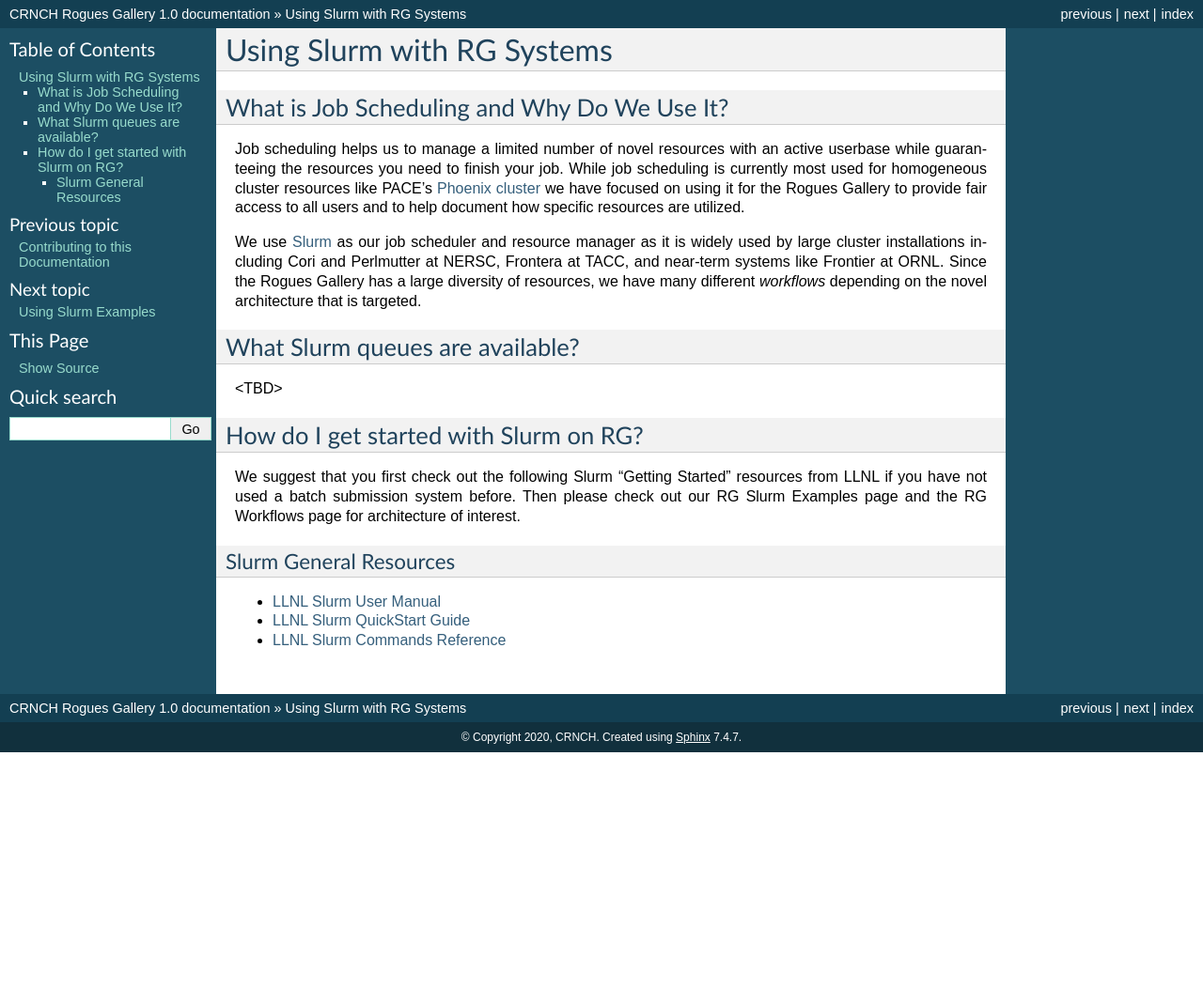
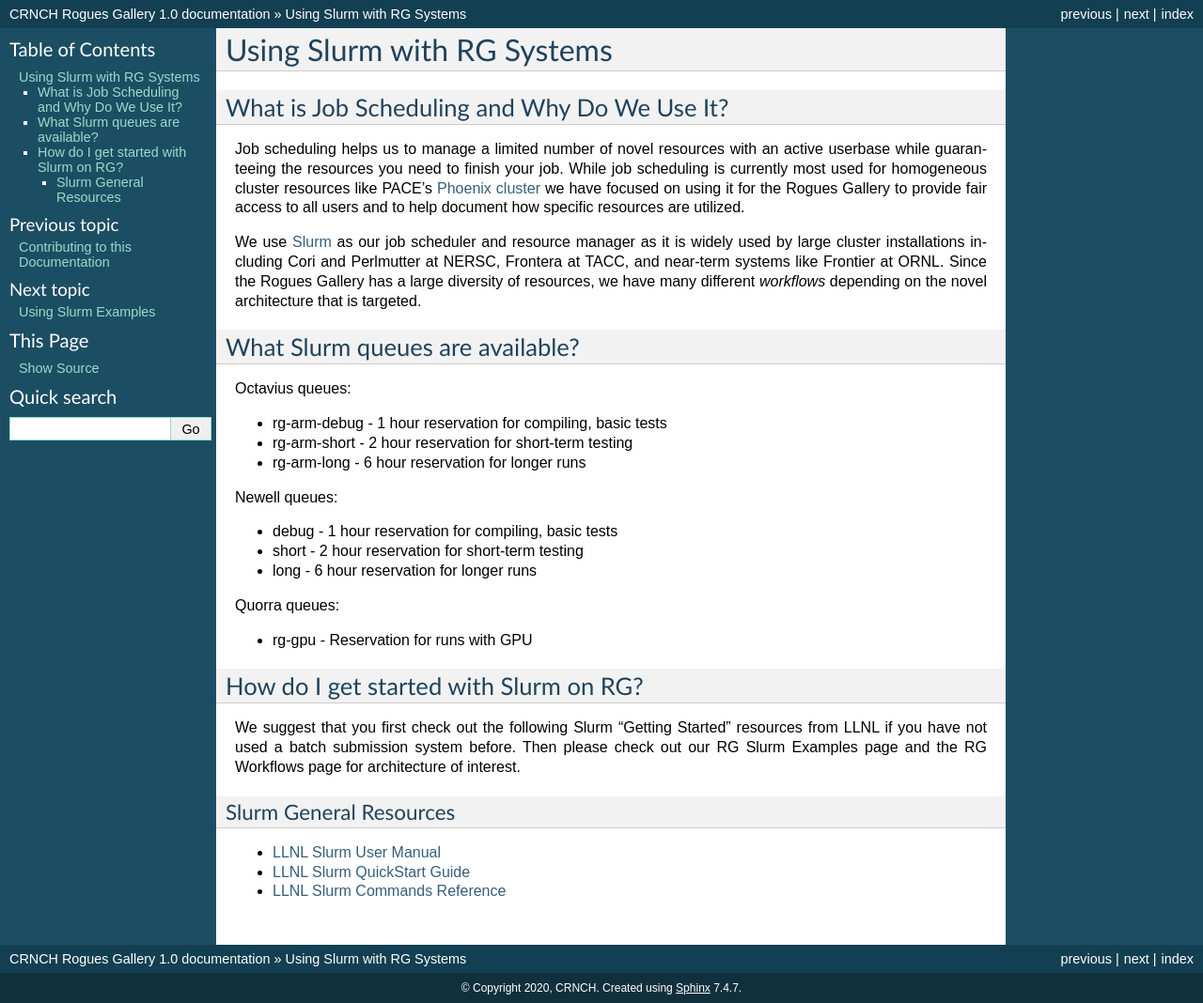
Before and after one commit to gt-crnch-rg/read-the-docs, a Sphinx documentation site: the page built from docs/general/using-slurm.rst, in a window 1280 px wide. Shown: the whole page at 94% size. Built offline with Sphinx 7.4.7, drawn with Linux system fonts in a browser that asks for light colours; pages that are not in the unit, such as notebooks, are missing from menus; before the commit the page ends 900 px from its top, so only the background shows below that.

Commit message:
Initial update for queues on Slurm page
Initial update for queues for Octavius, Newell, and Quorra on Slurm page

```diff
--- a/docs/general/using-slurm.rst
+++ b/docs/general/using-slurm.rst
@@ -19,7 +19,26 @@ is targeted.
 What Slurm queues are available?
 --------------------------------
 
-<TBD>
+Octavius queues:
+
+-  rg-arm-debug - 1 hour reservation for compiling, basic tests
+
+-  rg-arm-short - 2 hour reservation for short-term testing
+
+-  rg-arm-long - 6 hour reservation for longer runs
+
+Newell queues:
+
+-  debug - 1 hour reservation for compiling, basic tests
+
+-  short - 2 hour reservation for short-term testing
+
+-  long - 6 hour reservation for longer runs
+
+Quorra queues:
+
+-  rg-gpu - Reservation for runs with GPU
+
 
 How do I get started with Slurm on RG?
 --------------------------------
```
